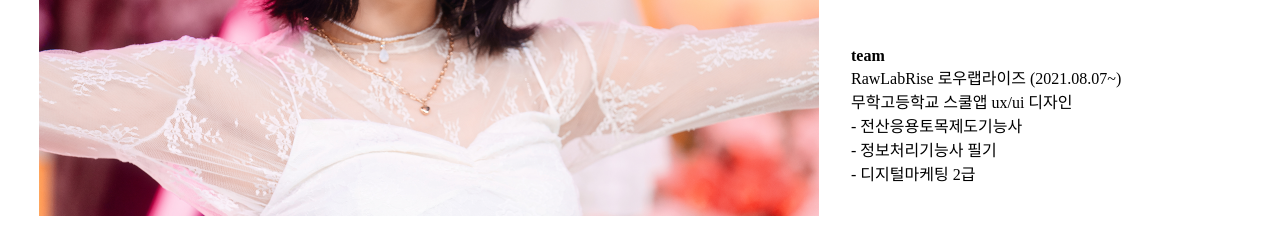
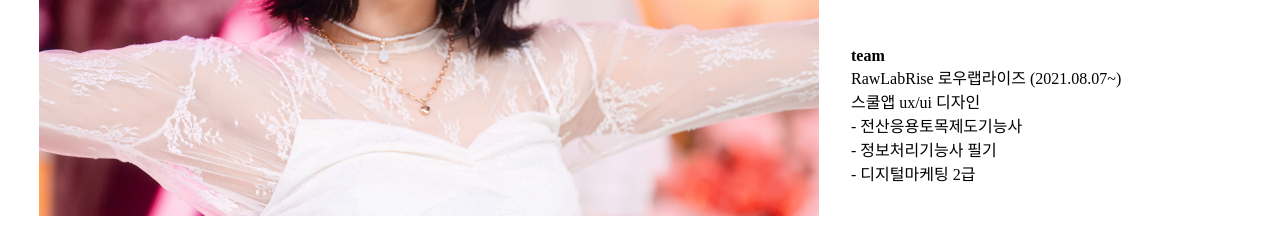
Before and after one commit to ysb5938/rawlabrise, a plain HTML site: page index.html in a window 1280 px wide. Shown: the part 343-578 px from the top of the page. Drawn offline with Linux system fonts and the light colour scheme.

Commit message:
Update index.html

```diff
--- a/index.html
+++ b/index.html
@@ -24,7 +24,7 @@
           <br />
           <p>
             <strong>team</strong><br />
-            RawLabRise 로우랩라이즈 (2021.08.07~)<br />무학고등학교 스쿨앱 ux/ui
+            RawLabRise 로우랩라이즈 (2021.08.07~)<br />스쿨앱 ux/ui
             디자인<br />- 전산응용토목제도기능사<br />
             - 정보처리기능사 필기<br />
             - 디지털마케팅 2급
```
